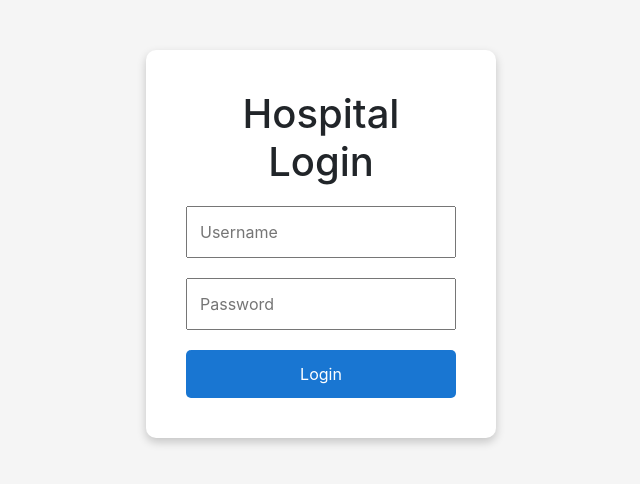
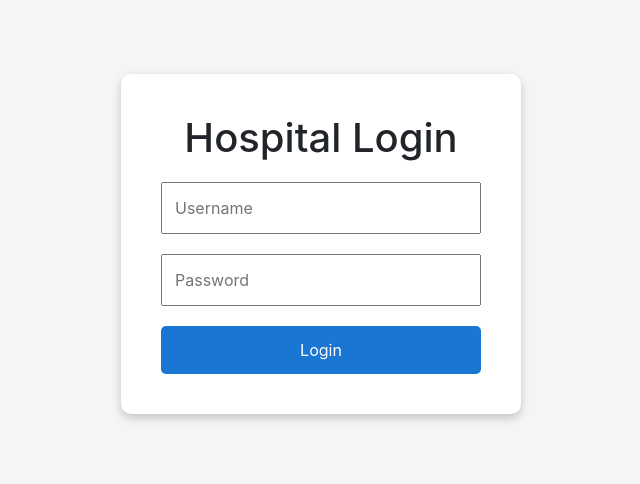
Before and after one commit to Ronit-bawankule/hospital-management-frontend, a React (Create React App) app: page /login in a window 1280 px wide. Shown: the part 156-640 px from the top of the page, without its empty margins (319-959 px from the left). Built offline with nearby package versions, Linux system fonts and the light colour scheme.

Commit message:
Fixed stable login handling

```diff
--- a/src/pages/Login.js
+++ b/src/pages/Login.js
@@ -20,7 +20,7 @@ function Login() {
                 }
             );
 
-            if(response.data) {
+            if(response.data && response.data.role) {
 
                 localStorage.setItem(
                     "user",
@@ -64,7 +64,8 @@ function Login() {
                     backgroundColor: "white",
                     padding: "40px",
                     borderRadius: "10px",
-                    width: "350px",
+                    width: "90%",
+                    maxWidth: "400px",
                     boxShadow: "0px 4px 10px rgba(0,0,0,0.2)"
                 }}
             >
```
